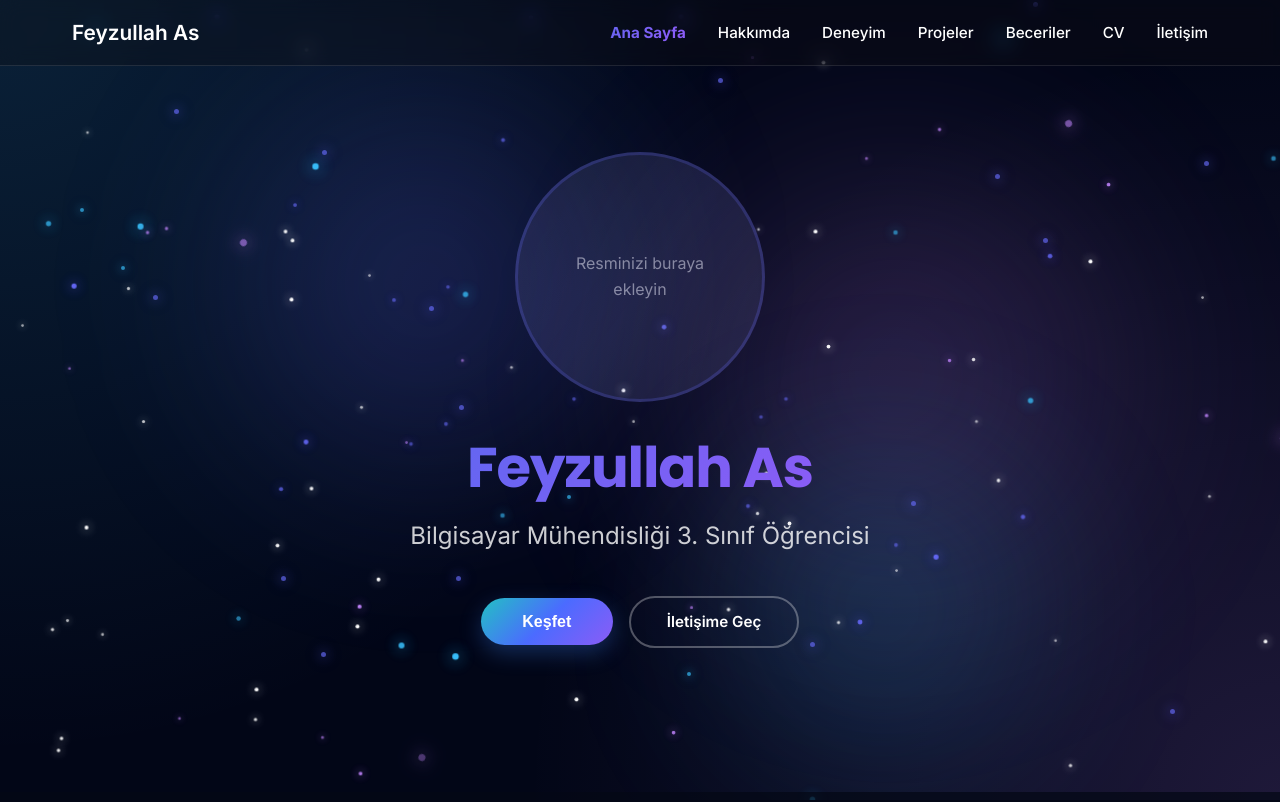
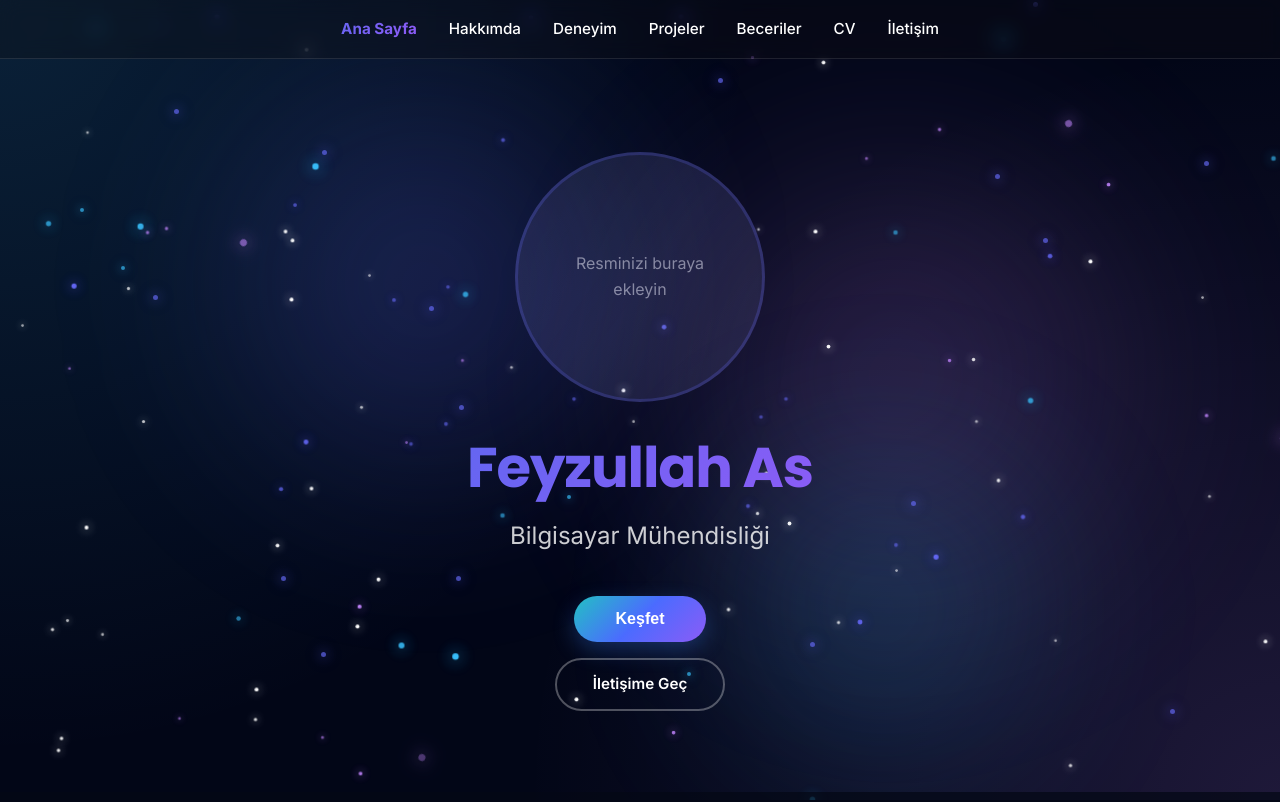
Before and after one commit to feyzullahas/feyzullahas, a React (Vite) app: page / in a window 1280 px wide. Shown: the top 802 px of the page. Built offline with nearby package versions, Linux system fonts and the light colour scheme.

Commit message:
navbar düzenlendi

```diff
--- a/src/components/Header.css
+++ b/src/components/Header.css
@@ -15,7 +15,7 @@
   margin: 0 auto;
   padding: 0 2rem;
   display: flex;
-  justify-content: flex-start;
+  justify-content: center;
   align-items: center;
 }
 
@@ -53,7 +53,7 @@
 }
 
 .nav {
-  margin-left: auto;
+  margin-left: 0;
 }
 
 .nav-list {
--- a/src/components/Header.jsx
+++ b/src/components/Header.jsx
@@ -104,10 +104,6 @@ const Header = () => {
   return (
     <header className="header">
       <div className="container">
-        <Link to="/" className="logo">
-          <span className="logo-text">Feyzullah As</span>
-        </Link>
-
         <nav className={`nav ${isMenuOpen ? 'nav-open' : ''}`}>
           <ul className="nav-list">
             {navItems.map((item) => (
--- a/src/components/Hero.css
+++ b/src/components/Hero.css
@@ -67,8 +67,8 @@
 
 .hero-buttons {
   display: flex;
+  flex-direction: column;
   gap: 1rem;
-  flex-wrap: wrap;
   justify-content: center;
   align-items: center;
   margin-top: 2.5rem;
--- a/src/components/Hero.jsx
+++ b/src/components/Hero.jsx
@@ -27,7 +27,7 @@ const Hero = () => {
             </h1>
             <p className="hero-subtitle">
               {/* Buraya kendi unvanınızı yazın */}
-              Bilgisayar Mühendisliği 3. Sınıf Öğrencisi
+              Bilgisayar Mühendisliği
             </p>
             <div className="hero-buttons">
               <button type="button" className="btn btn-primary" onClick={handleExploreClick}>
```
